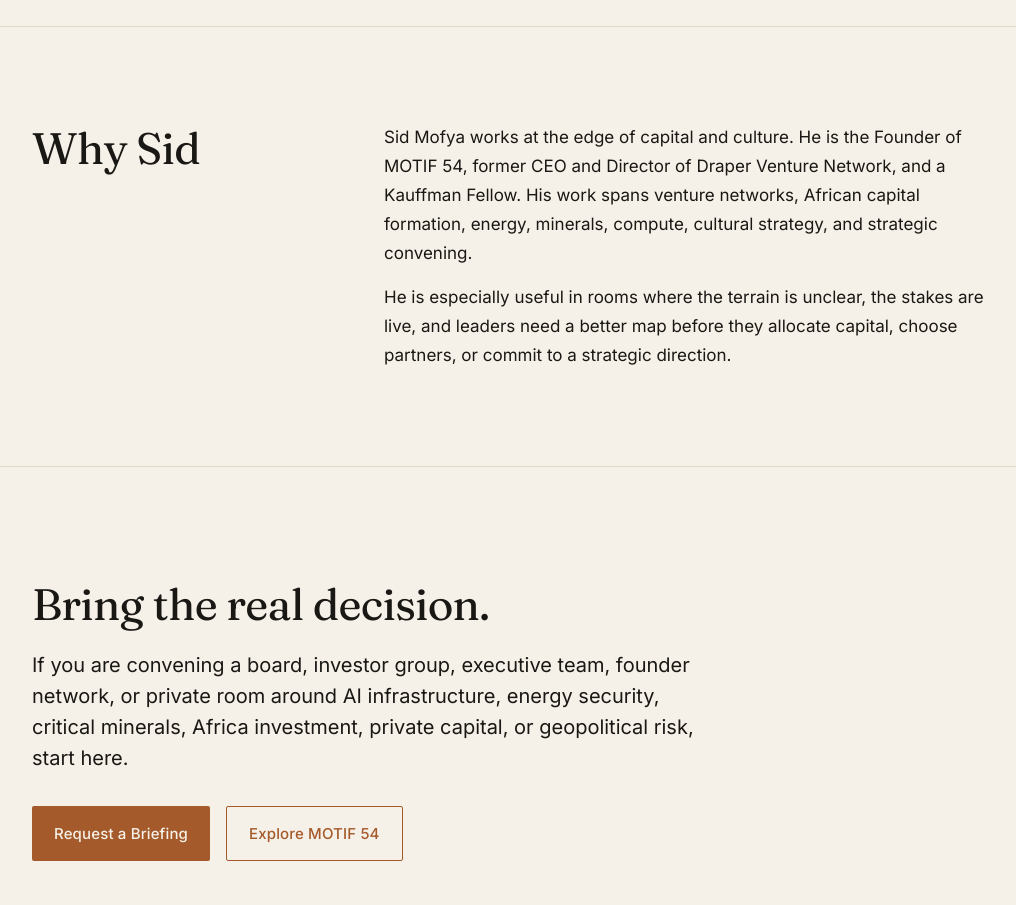
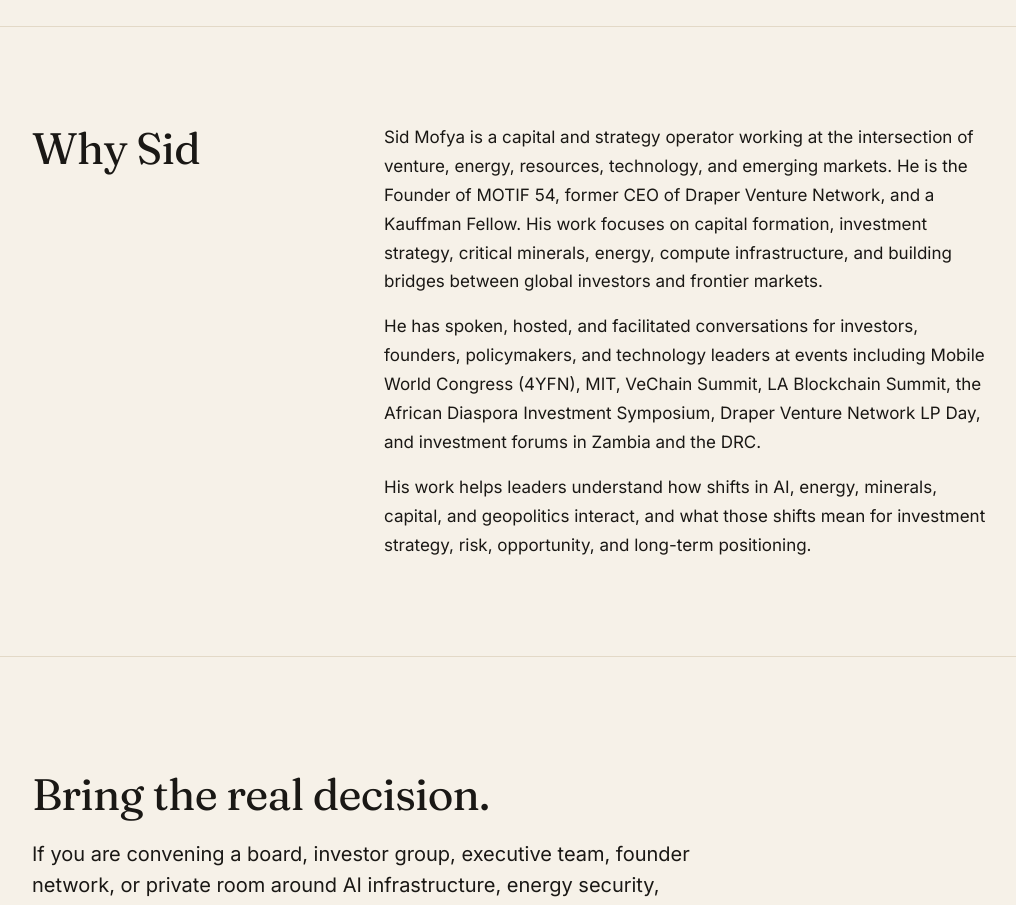
Before and after one commit to sidmofya/sidmofya, a Next.js app: page /speaking in a window 1280 px wide. Shown: the part 3620-4525 px from the top of the page, without its empty margins (32-1048 px from the left). Built offline with nearby package versions, Linux system fonts and the light colour scheme.

Commit message:
Update Why Sid section on speaking page

```diff
--- a/app/speaking/page.tsx
+++ b/app/speaking/page.tsx
@@ -226,15 +226,22 @@ export default function Page() {
           </div>
           <div className="prose-narrow text-[var(--color-ink)]">
             <p>
-              Sid Mofya works at the edge of capital and culture. He is the Founder of MOTIF 54,
-              former CEO and Director of Draper Venture Network, and a Kauffman Fellow. His work
-              spans venture networks, African capital formation, energy, minerals, compute,
-              cultural strategy, and strategic convening.
+              Sid Mofya is a capital and strategy operator working at the intersection of venture,
+              energy, resources, technology, and emerging markets. He is the Founder of MOTIF 54,
+              former CEO of Draper Venture Network, and a Kauffman Fellow. His work focuses on
+              capital formation, investment strategy, critical minerals, energy, compute
+              infrastructure, and building bridges between global investors and frontier markets.
             </p>
             <p>
-              He is especially useful in rooms where the terrain is unclear, the stakes are live,
-              and leaders need a better map before they allocate capital, choose partners, or
-              commit to a strategic direction.
+              He has spoken, hosted, and facilitated conversations for investors, founders,
+              policymakers, and technology leaders at events including Mobile World Congress (4YFN),
+              MIT, VeChain Summit, LA Blockchain Summit, the African Diaspora Investment Symposium,
+              Draper Venture Network LP Day, and investment forums in Zambia and the DRC.
+            </p>
+            <p>
+              His work helps leaders understand how shifts in AI, energy, minerals, capital, and
+              geopolitics interact, and what those shifts mean for investment strategy, risk,
+              opportunity, and long-term positioning.
             </p>
           </div>
         </div>
```
